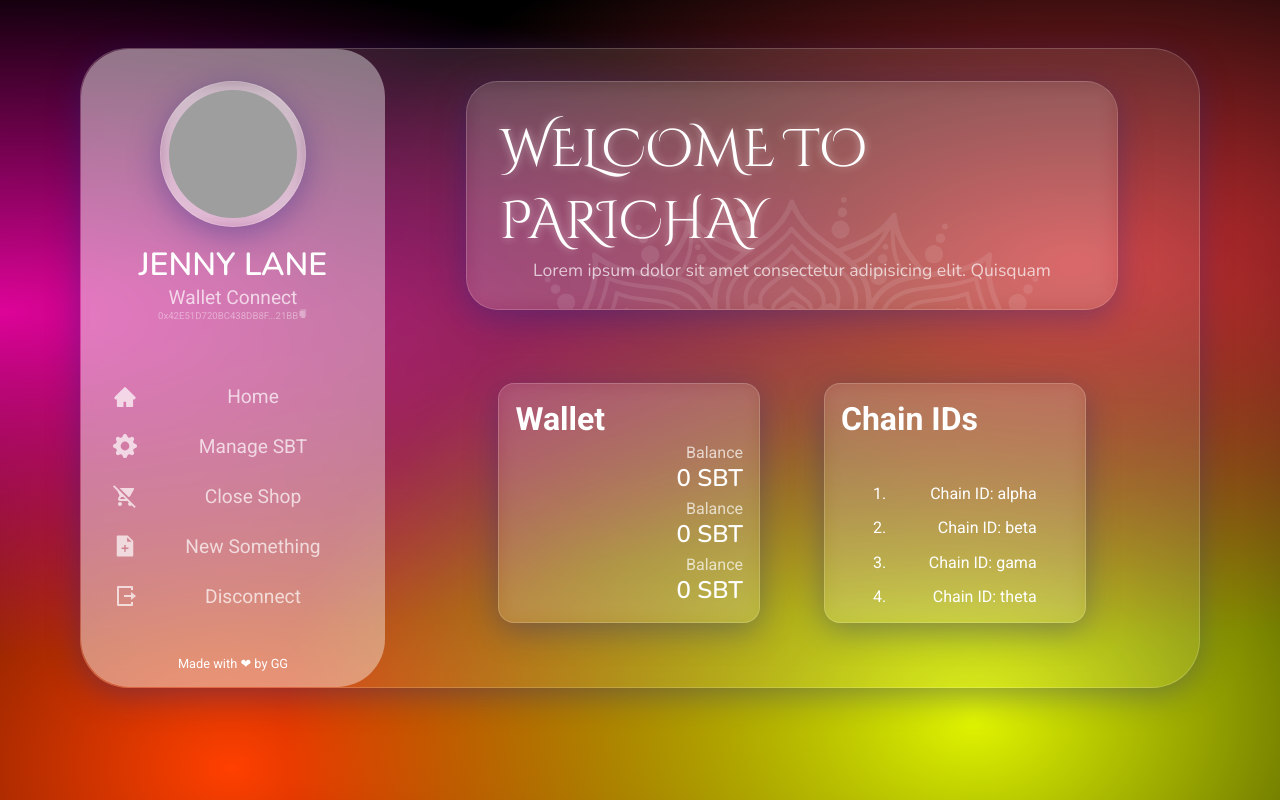
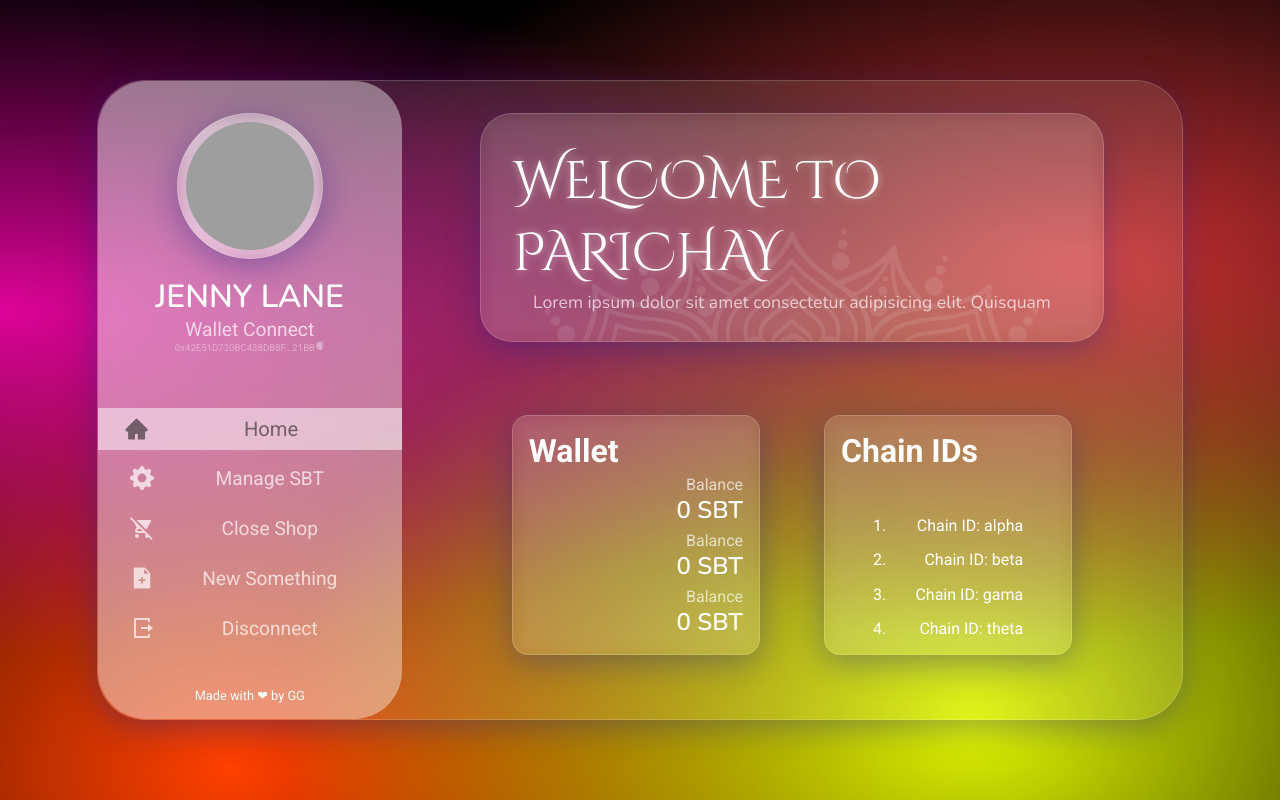
Before and after one commit to SumonRayy/ethforall-main-site, a React (Vite) app: page /dashboard in a window 1280 px wide. Built offline with nearby package versions, Linux system fonts and the light colour scheme; grey boxes are pictures that could not be loaded.

Commit message:
style: updated some styles in Dashboard and Home

```diff
--- a/src/assets/styles/global.styles.ts
+++ b/src/assets/styles/global.styles.ts
@@ -30,7 +30,11 @@ const GlobalStyles = createGlobalStyle<
 
   #root {
     width: 100%;
+    min-height: 100vh;
     position: relative;
+    display: flex;
+    justify-content: center;
+    align-items: center;
   }
 
   @keyframes rotate {
--- a/src/pages/Dashboard.tsx
+++ b/src/pages/Dashboard.tsx
@@ -26,7 +26,7 @@ function Dashboard() {
         </div>
         <div className="left-panel__bottom">
           <ul>
-            <li>
+            <li className="active">
               <AiFillHome />
               <span>Home</span>
             </li>
--- a/src/pages/Home.tsx
+++ b/src/pages/Home.tsx
@@ -448,10 +448,10 @@ const ThirdSection = styled.section`
         align-items: center;
         justify-content: center;
 
-        width: 10rem;
-        height: 10rem;
+        width: 160px;
+        height: 160px;
         margin: 2rem;
-        border-radius: 50%;
+        border-radius: 80px;
 
         font-size: 8rem;
         font-family: ${({ theme }) => theme.fonts.fontFamilies.tertiary};
```
